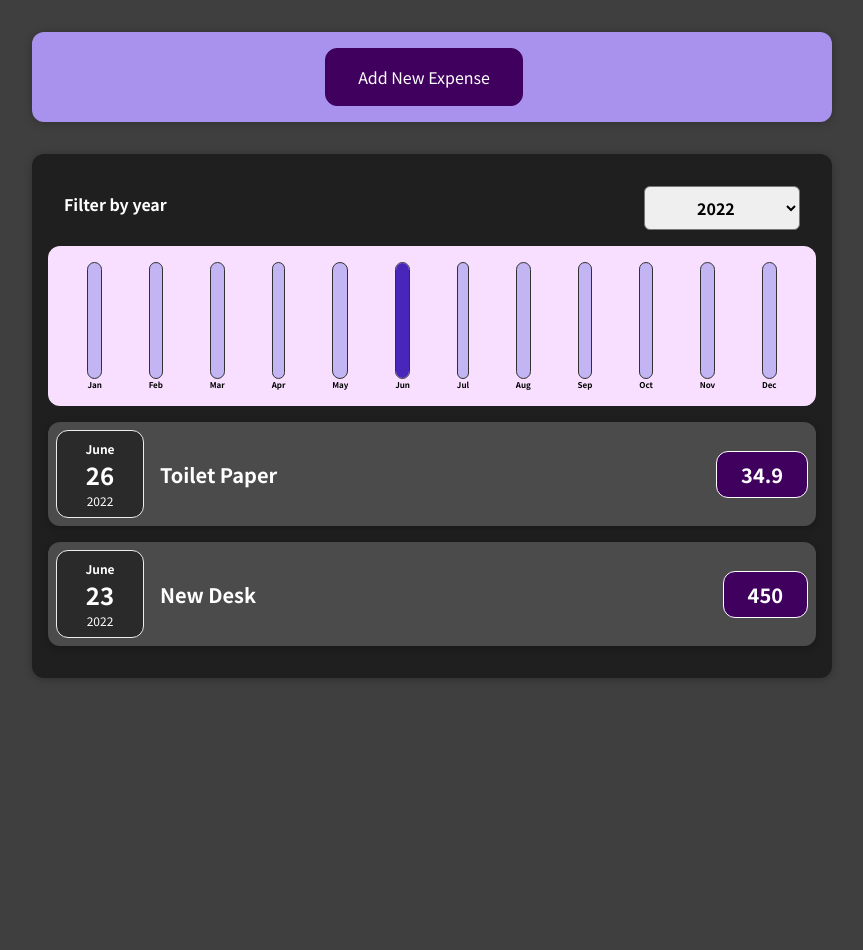
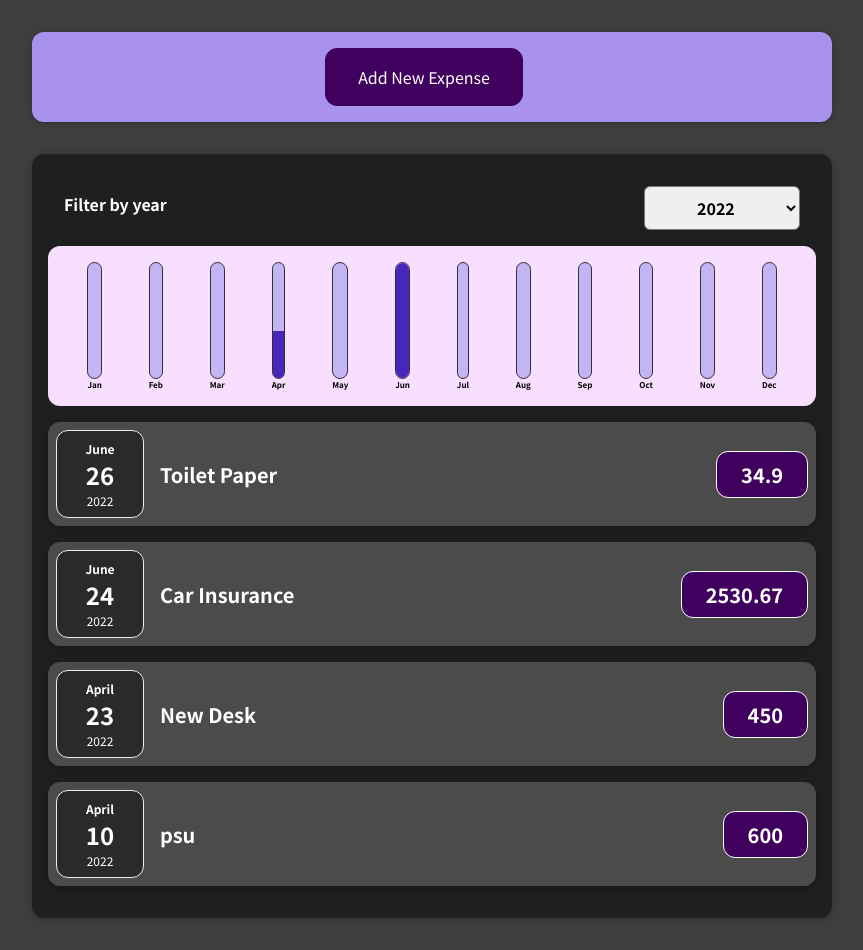
Before and after one commit to RL20/Expenses, a React (Create React App) app: page / in a window 1280 px wide. Shown: the whole page, without its empty margins (208-1071 px from the left). Before the commit the page ends 800 px from the top, so only its background shows below. Built offline with nearby package versions, Linux system fonts and the light colour scheme.

Commit message:
update README.md

```diff
--- a/src/App.js
+++ b/src/App.js
@@ -14,13 +14,19 @@ function App() {
       id: "e3",
       title: "Car Insurance",
       amount: 2530.67,
-      date: new Date(2019, 5, 24),
+      date: new Date(2022, 5, 24),
     },
     {
       id: "e4",
       title: "New Desk ",
       amount: 450,
-      date: new Date(2022, 5, 23),
+      date: new Date(2022, 3, 23),
+    },
+    {
+      id: "e5",
+      title: "psu ",
+      amount: 600,
+      date: new Date(2022, 3, 10),
     },
   ];
   const [expenses, setExpenses] = useState(dummyExpenses);
```
Also changed, not shown: 4 other files (tests, documents, lock files or other folders).
